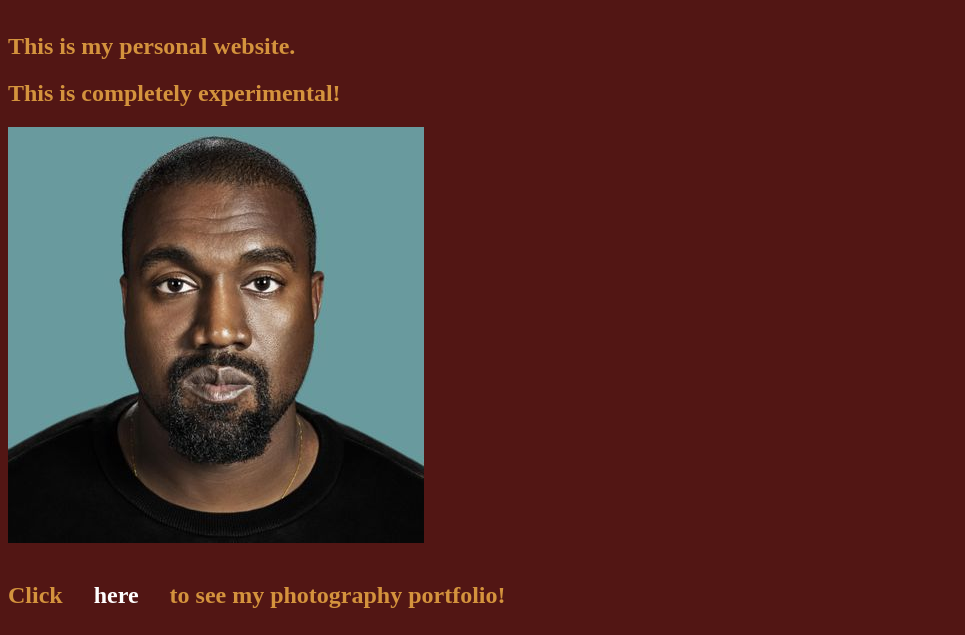
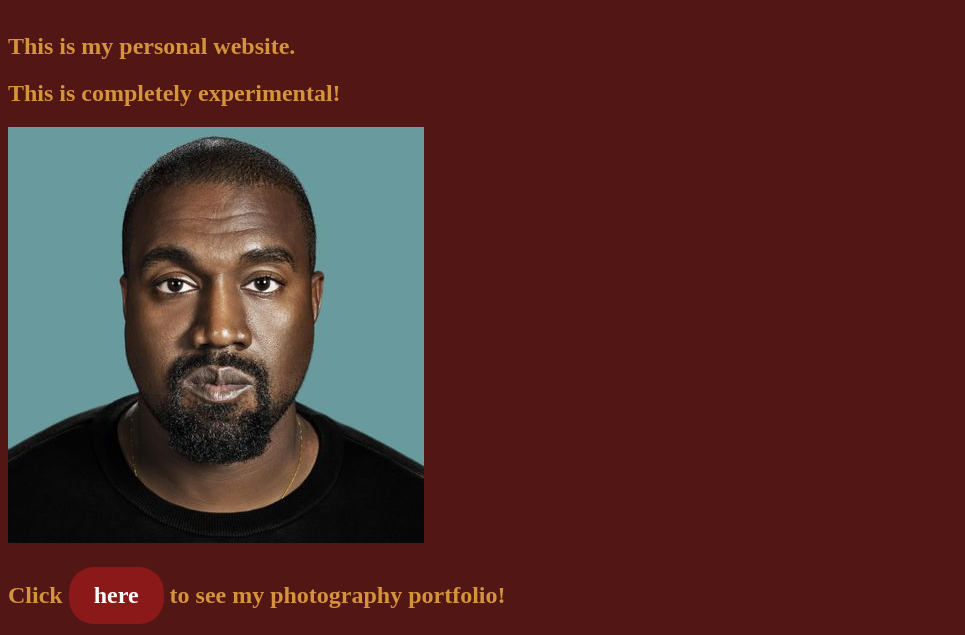
Before and after one commit to dtwomey777/dtwomey777.github.io, a plain HTML site: page index.html in a window 1280 px wide. Shown: the part 165-800 px from the top of the page, without its empty margins (0-965 px from the left). Drawn offline with Linux system fonts and the light colour scheme.

Commit message:
fixed colors of border button

```diff
--- a/style.css
+++ b/style.css
@@ -19,7 +19,7 @@ body {
 
 a:link, a:visited {
   border-radius: 25px;
-  background-color: ##bd2c28;
+  background-color: #8c191a;
   color: white;
   padding: 15px 25px;
   text-align: center;
```
